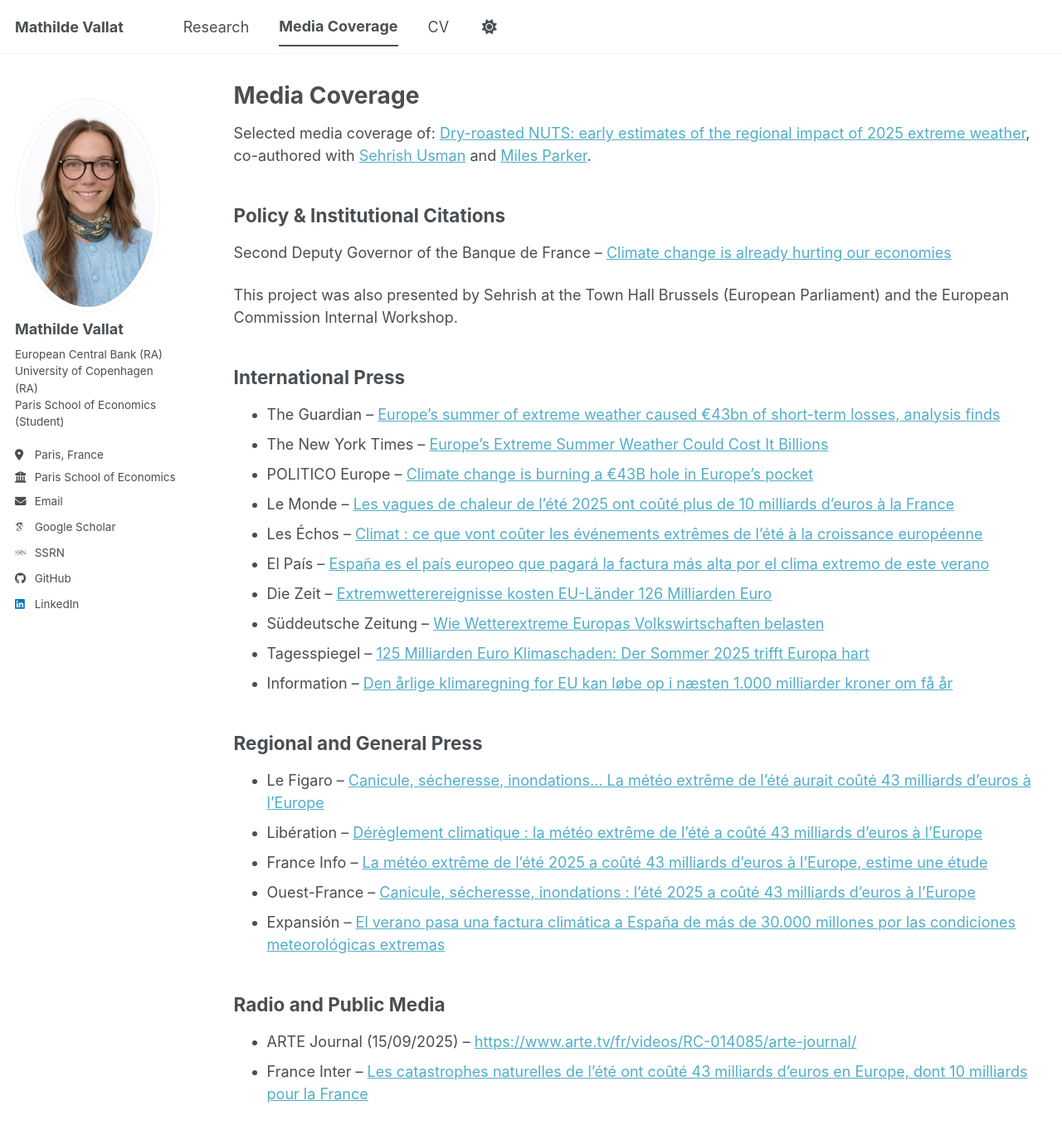
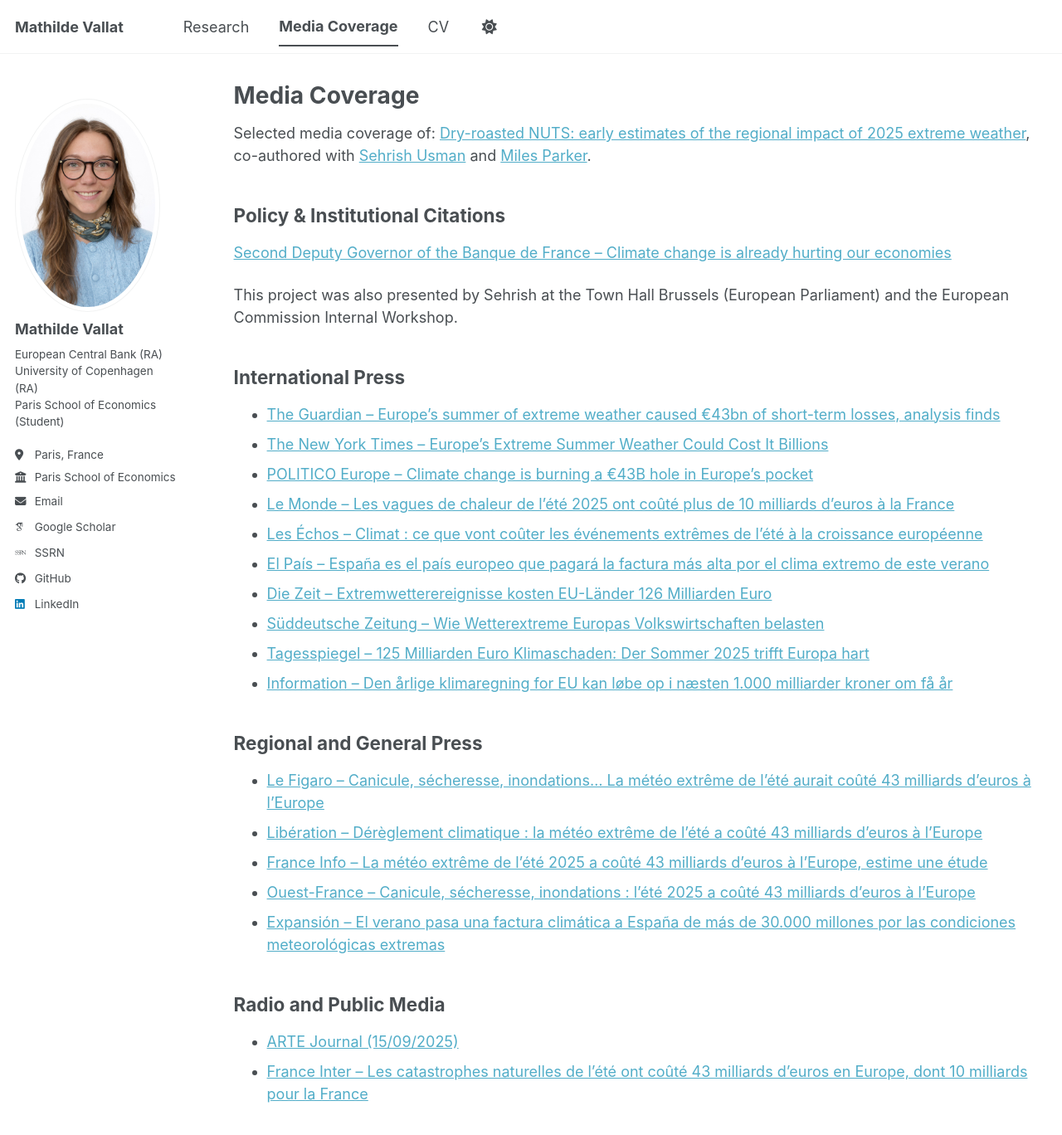
Before and after one commit to MathildeVallat/mathildevallat.github.io, a Jekyll site: the page built from _pages/media-coverage.md, in a window 1280 px wide and 1400 px high. Shown: the top 1368 px of the window at 83% size. Built offline with Jekyll 4.4.1, drawn with Linux system fonts in a browser that asks for light colours; some web fonts are replaced; a script bundle is joined from its source files by our own code; library files that are not in the unit come from our copies.

Commit message:
clickable links Media

```diff
--- a/_pages/media-coverage.md
+++ b/_pages/media-coverage.md
@@ -9,32 +9,32 @@ Selected media coverage of: [Dry-roasted NUTS: early estimates of the regional i
 
 ## Policy & Institutional Citations
 
-Second Deputy Governor of the Banque de France – [Climate change is already hurting our economies](https://www.banque-france.fr/en/governors-interventions/climate-change-already-hurting-our-economies)
+[Second Deputy Governor of the Banque de France – Climate change is already hurting our economies](https://www.banque-france.fr/en/governors-interventions/climate-change-already-hurting-our-economies)
 
 This project was also presented by Sehrish at the Town Hall Brussels (European Parliament) and the European Commission Internal Workshop.
 
 ## International Press
 
-- The Guardian – [Europe's summer of extreme weather caused €43bn of short-term losses, analysis finds](https://www.theguardian.com/world/2025/sep/15/europes-summer-of-extreme-weather-caused-43bn-of-short-term-losses-analysis-finds)
-- The New York Times – [Europe's Extreme Summer Weather Could Cost It Billions](https://www.nytimes.com/2025/09/16/world/europe/europes-extreme-summer-weather-could-cost-it-billions.html)
-- POLITICO Europe – [Climate change is burning a €43B hole in Europe's pocket](https://www.politico.eu/article/climate-change-costing-43-billion-europe-economy-extreme-weather/)
-- Le Monde – [Les vagues de chaleur de l'été 2025 ont coûté plus de 10 milliards d'euros à la France](https://www.lemonde.fr/planete/article/2025/09/15/les-evenements-climatiques-extremes-de-l-ete-2025-pourraient-entrainer-126-milliards-d-euros-de-pertes-en-europe_6641215_3244.html)
-- Les Échos – [Climat : ce que vont coûter les événements extrêmes de l'été à la croissance européenne](https://www.lesechos.fr/monde/enjeux-internationaux/climat-ce-que-vont-couter-les-evenements-extremes-de-lete-a-la-croissance-europeenne-2186155)
-- El País – [España es el país europeo que pagará la factura más alta por el clima extremo de este verano](https://elpais.com/clima-y-medio-ambiente/2025-09-15/espana-es-el-pais-europeo-que-pagara-la-factura-mas-alta-por-el-clima-extremo-de-este-verano.html)
-- Die Zeit – [Extremwetterereignisse kosten EU-Länder 126 Milliarden Euro](https://www.zeit.de/wirtschaft/2025-09/extremwetter-sommer-kosten-eu-studie-ezb-gxe)
-- Süddeutsche Zeitung – [Wie Wetterextreme Europas Volkswirtschaften belasten](https://www.sueddeutsche.de/wirtschaft/extremwetter-auswirkungen-wirtschaft-li.3312531)
-- Tagesspiegel – [125 Milliarden Euro Klimaschaden: Der Sommer 2025 trifft Europa hart](https://www.tagesspiegel.de/wissen/125-milliarden-euro-klimaschaden-der-sommer-2025-trifft-europa-hart-14314631.html)
-- Information – [Den årlige klimaregning for EU kan løbe op i næsten 1.000 milliarder kroner om få år](https://www.information.dk/udland/2025/09/aarlige-klimaregning-eu-kan-loebe-naesten-1000-milliarder-kroner-faa-aar)
+- [The Guardian – Europe's summer of extreme weather caused €43bn of short-term losses, analysis finds](https://www.theguardian.com/world/2025/sep/15/europes-summer-of-extreme-weather-caused-43bn-of-short-term-losses-analysis-finds)
+- [The New York Times – Europe's Extreme Summer Weather Could Cost It Billions](https://www.nytimes.com/2025/09/16/world/europe/europes-extreme-summer-weather-could-cost-it-billions.html)
+- [POLITICO Europe – Climate change is burning a €43B hole in Europe's pocket](https://www.politico.eu/article/climate-change-costing-43-billion-europe-economy-extreme-weather/)
+- [Le Monde – Les vagues de chaleur de l'été 2025 ont coûté plus de 10 milliards d'euros à la France](https://www.lemonde.fr/planete/article/2025/09/15/les-evenements-climatiques-extremes-de-l-ete-2025-pourraient-entrainer-126-milliards-d-euros-de-pertes-en-europe_6641215_3244.html)
+- [Les Échos – Climat : ce que vont coûter les événements extrêmes de l'été à la croissance européenne](https://www.lesechos.fr/monde/enjeux-internationaux/climat-ce-que-vont-couter-les-evenements-extremes-de-lete-a-la-croissance-europeenne-2186155)
+- [El País – España es el país europeo que pagará la factura más alta por el clima extremo de este verano](https://elpais.com/clima-y-medio-ambiente/2025-09-15/espana-es-el-pais-europeo-que-pagara-la-factura-mas-alta-por-el-clima-extremo-de-este-verano.html)
+- [Die Zeit – Extremwetterereignisse kosten EU-Länder 126 Milliarden Euro](https://www.zeit.de/wirtschaft/2025-09/extremwetter-sommer-kosten-eu-studie-ezb-gxe)
+- [Süddeutsche Zeitung – Wie Wetterextreme Europas Volkswirtschaften belasten](https://www.sueddeutsche.de/wirtschaft/extremwetter-auswirkungen-wirtschaft-li.3312531)
+- [Tagesspiegel – 125 Milliarden Euro Klimaschaden: Der Sommer 2025 trifft Europa hart](https://www.tagesspiegel.de/wissen/125-milliarden-euro-klimaschaden-der-sommer-2025-trifft-europa-hart-14314631.html)
+- [Information – Den årlige klimaregning for EU kan løbe op i næsten 1.000 milliarder kroner om få år](https://www.information.dk/udland/2025/09/aarlige-klimaregning-eu-kan-loebe-naesten-1000-milliarder-kroner-faa-aar)
 
 ## Regional and General Press
 
-- Le Figaro – [Canicule, sécheresse, inondations... La météo extrême de l'été aurait coûté 43 milliards d'euros à l'Europe](https://www.lefigaro.fr/conjoncture/canicule-secheresse-inondations-la-meteo-extreme-de-l-ete-aurait-coute-43-milliards-d-euros-a-l-europe-20250915)
-- Libération – [Dérèglement climatique : la météo extrême de l'été a coûté 43 milliards d'euros à l'Europe](https://www.liberation.fr/environnement/climat/dereglement-climatique-la-meteo-extreme-de-lete-a-coute-43-milliards-deuros-a-leurope-20250915_P4PCSVBZ6RCONIMDMFO7Z43P6A/)
-- France Info – [La météo extrême de l'été 2025 a coûté 43 milliards d'euros à l'Europe, estime une étude](https://www.franceinfo.fr/environnement/evenements-meteorologiques-extremes/la-meteo-extreme-de-l-ete-2025-a-coute-43-milliards-d-euros-a-l-europe-estime-une-etude_7493044.html)
-- Ouest-France – [Canicule, sécheresse, inondations : l'été 2025 a coûté 43 milliards d'euros à l'Europe](https://www.ouest-france.fr/environnement/climat/canicule-secheresse-inondations-lete-2025-a-coute-43-milliards-deuros-a-leurope-2013dd9a-91e9-11f0-a247-44b729b0842f)
-- Expansión – [El verano pasa una factura climática a España de más de 30.000 millones por las condiciones meteorológicas extremas](https://www.expansion.com/economia-sostenible/2025/09/15/68c7c95f468aeb78308b45ab.html)
+- [Le Figaro – Canicule, sécheresse, inondations... La météo extrême de l'été aurait coûté 43 milliards d'euros à l'Europe](https://www.lefigaro.fr/conjoncture/canicule-secheresse-inondations-la-meteo-extreme-de-l-ete-aurait-coute-43-milliards-d-euros-a-l-europe-20250915)
+- [Libération – Dérèglement climatique : la météo extrême de l'été a coûté 43 milliards d'euros à l'Europe](https://www.liberation.fr/environnement/climat/dereglement-climatique-la-meteo-extreme-de-lete-a-coute-43-milliards-deuros-a-leurope-20250915_P4PCSVBZ6RCONIMDMFO7Z43P6A/)
+- [France Info – La météo extrême de l'été 2025 a coûté 43 milliards d'euros à l'Europe, estime une étude](https://www.franceinfo.fr/environnement/evenements-meteorologiques-extremes/la-meteo-extreme-de-l-ete-2025-a-coute-43-milliards-d-euros-a-l-europe-estime-une-etude_7493044.html)
+- [Ouest-France – Canicule, sécheresse, inondations : l'été 2025 a coûté 43 milliards d'euros à l'Europe](https://www.ouest-france.fr/environnement/climat/canicule-secheresse-inondations-lete-2025-a-coute-43-milliards-deuros-a-leurope-2013dd9a-91e9-11f0-a247-44b729b0842f)
+- [Expansión – El verano pasa una factura climática a España de más de 30.000 millones por las condiciones meteorológicas extremas](https://www.expansion.com/economia-sostenible/2025/09/15/68c7c95f468aeb78308b45ab.html)
 
 ## Radio and Public Media
 
-- ARTE Journal (15/09/2025) – <https://www.arte.tv/fr/videos/RC-014085/arte-journal/>
-- France Inter – [Les catastrophes naturelles de l'été ont coûté 43 milliards d'euros en Europe, dont 10 milliards pour la France](https://www.radiofrance.fr/franceinter/podcasts/l-info-de-france-inter/l-info-de-france-inter-8581041)
+- [ARTE Journal (15/09/2025)](https://www.arte.tv/fr/videos/RC-014085/arte-journal/)
+- [France Inter – Les catastrophes naturelles de l'été ont coûté 43 milliards d'euros en Europe, dont 10 milliards pour la France](https://www.radiofrance.fr/franceinter/podcasts/l-info-de-france-inter/l-info-de-france-inter-8581041)
```
